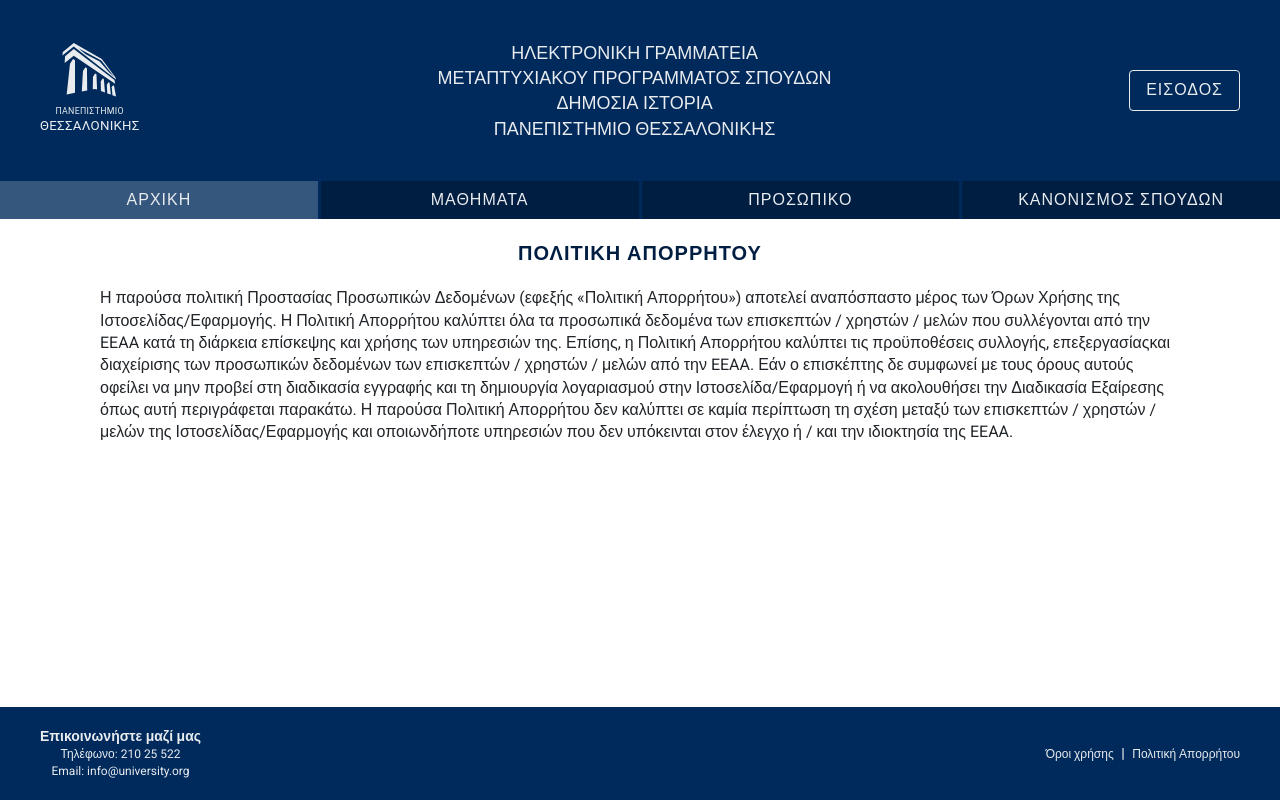
After one commit to elenakout/PHP-Ge3-2020-21, a PHP site: page /privacy.php in a window 1280 px wide. The commit adds this page. Run offline with PHP 8.4, Linux system fonts and the light colour scheme.

Commit message:
feat: ✨ add page privacy policy

```diff
--- /dev/null
+++ b/privacy.php
@@ -0,0 +1,32 @@
+<?php
+  include('./view/header.php');
+  include('./view/navbar.php');
+?>
+
+<!-- Περιεχόμενο Σελίδας - πολιτικη απορρητου -->
+<main class="main">
+  <h2 class="page-title">πολιτικη απορρητου</h2>
+  <section class="container">
+    <p class="regulation">
+      Η παρούσα πολιτική Προστασίας Προσωπικών Δεδομένων (εφεξής «Πολιτική
+      Απορρήτου») αποτελεί αναπόσπαστο μέρος των Όρων Χρήσης της
+      Ιστοσελίδας/Εφαρμογής. Η Πολιτική Απορρήτου καλύπτει όλα τα προσωπικά
+      δεδομένα των επισκεπτών / χρηστών / μελών που συλλέγονται από την EEAA
+      κατά τη διάρκεια επίσκεψης και χρήσης των υπηρεσιών της. Επίσης, η
+      Πολιτική Απορρήτου καλύπτει τις προϋποθέσεις συλλογής, επεξεργασίαςκαι
+      διαχείρισης των προσωπικών δεδομένων των επισκεπτών / χρηστών / μελών
+      από την EEAA. Εάν ο επισκέπτης δε συμφωνεί με τους όρους αυτούς
+      οφείλει να μην προβεί στη διαδικασία εγγραφής και τη δημιουργία
+      λογαριασμού στην Ιστοσελίδα/Εφαρμογή ή να ακολουθήσει την Διαδικασία
+      Εξαίρεσης όπως αυτή περιγράφεται παρακάτω. Η παρούσα Πολιτική
+      Απορρήτου δεν καλύπτει σε καμία περίπτωση τη σχέση μεταξύ των
+      επισκεπτών / χρηστών / μελών της Ιστοσελίδας/Εφαρμογής και
+      οποιωνδήποτε υπηρεσιών που δεν υπόκεινται στον έλεγχο ή / και την
+      ιδιοκτησία της EEAA.
+    </p>
+  </section>
+</main>
+
+<?php
+  include('./view/footer.php');
+  ?>
--- a/view/footer.php
+++ b/view/footer.php
@@ -7,7 +7,7 @@
       </div>
       <div class="info">
         <a href="./terms.html">Όροι χρήσης</a> <span>|</span>
-        <a href="./privacy.html" target="pdf-frame">Πολιτική Απορρήτου</a>
+        <a href="./privacy.php">Πολιτική Απορρήτου</a>
       </div>
     </footer>
   </body>
--- a/view/header.php
+++ b/view/header.php
@@ -5,15 +5,15 @@
     <meta name="viewport" content="width=device-width, initial-scale=1.0" />
     <!-- O τίτλος της σελίδας -->
     <title>ΠΑΝΕΠΙΣΤΗΜΙΟ ΘΕΣΣΑΛΟΝΙΚΗΣ</title>
-    <link rel="stylesheet" href="./view/styles/main.css" />
+    <link rel="stylesheet" href="view/styles/main.css"/>
   </head>
   <body>
     <!-- Επικεφαλίδα - Header -->
     <header class="header">
-      <a href="./index.html">
+      <a href=".">
         <img
           class="header__logo"
-          src="./assets/images/logo.svg"
+          src="assets/images/logo.svg"
           alt="logo university thessaloniki"
         />
       </a>
--- a/view/navbar.php
+++ b/view/navbar.php
@@ -2,10 +2,10 @@
 <nav class="nav">
       <ul class="nav__list">
         <li class="nav__item active">
-          <a href="./index.html" class="nav__link">αρχικη</a>
+          <a href="." class="nav__link">αρχικη</a>
         </li>
         <li class="nav__item">
-          <a href="./classes.html" class="nav__link">μαθηματα</a>
+          <a href="view/error.php" class="nav__link">μαθηματα</a>
         </li>
         <li class="nav__item dropdown">
           <a href="#" class="nav__link">προσωπικο</a>
```
Also changed, not shown: index.php (+6 -3 lines), model/database.php (added, +13 -0 lines), view/error.php (added, +7 -0 lines).
